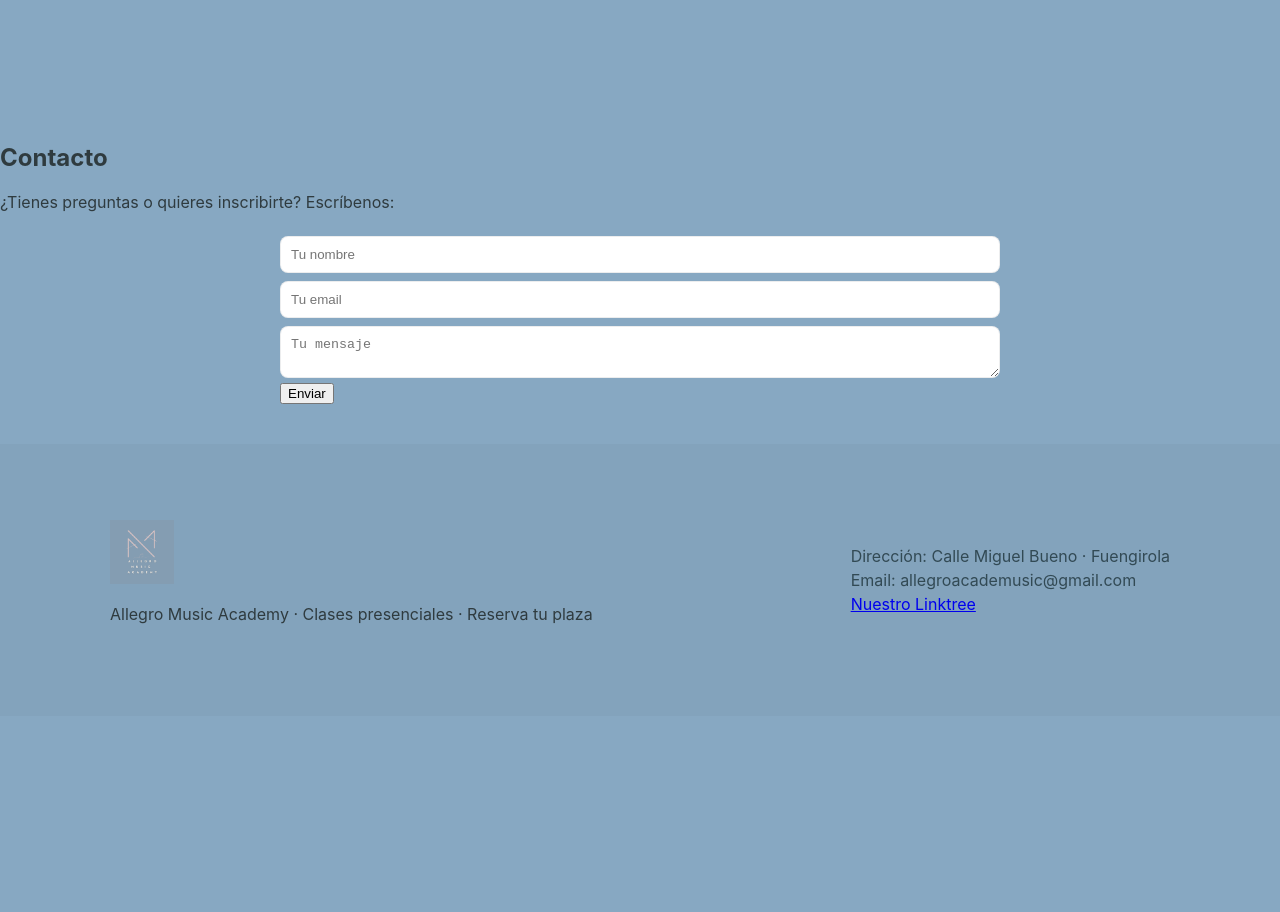
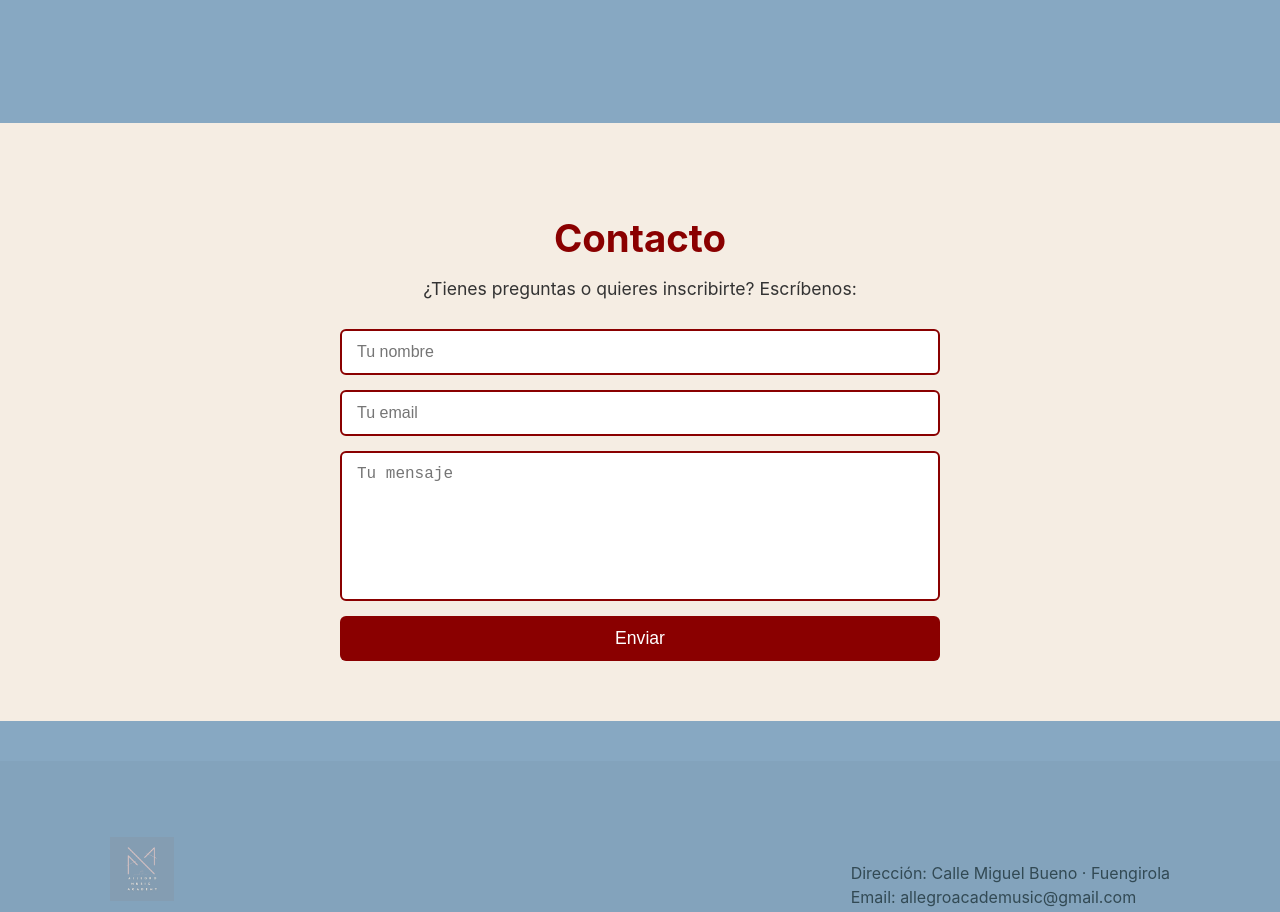
Before and after one commit to allegroacademusic/allegro-music-academy, a React (Vite) app: page / in a window 1280 px wide. Shown: the part 1960-2872 px from the top of the page. Before the commit the page ends 2676 px from the top, so only its background shows below. Built offline with nearby package versions, Linux system fonts and the light colour scheme.

Commit message:
Update style.css

```diff
--- a/src/style.css
+++ b/src/style.css
@@ -39,11 +39,65 @@ body{margin:0;font-family:Inter,system-ui,-apple-system,'Segoe UI',Roboto,"Helve
 .price-card{background:var(--card);padding:18px;border-radius:10px;min-width:170px;flex:1;box-shadow:var(--shadow);text-align:center}
 .small-note{margin-top:12px;color:rgba(16,36,40,0.6)}
 
-/* CONTACT */
-.contact-form{max-width:720px;margin:0 auto}
-.contact-form .row{display:flex;gap:12px}
-.contact-form input, .contact-form textarea{width:100%;padding:10px;border-radius:8px;border:1px solid rgba(16,36,40,0.08);margin-top:8px}
-.form-actions{margin-top:12px;text-align:right}
+/* ====== CONTACTO ====== */
+
+.contact {
+  padding: 60px 20px;
+  background: #F5EDE3; /* crema */
+  text-align: center;
+}
+
+.contact h2 {
+  font-size: 2.4rem;
+  color: #8A0000; /* rojo vino del logo */
+  margin-bottom: 10px;
+}
+
+.contact p {
+  font-size: 1.1rem;
+  margin-bottom: 30px;
+  color: #333;
+}
+
+/* Formulario */
+.contact-form {
+  max-width: 600px;
+  margin: 0 auto;
+  display: flex;
+  flex-direction: column;
+  gap: 15px;
+}
+
+.contact-form input,
+.contact-form textarea {
+  padding: 12px 15px;
+  border: 2px solid #8A0000;
+  border-radius: 6px;
+  font-size: 1rem;
+  outline: none;
+  background: white;
+}
+
+.contact-form textarea {
+  height: 150px;
+  resize: none;
+}
+
+/* Botón */
+.contact-form button {
+  background: #8A0000;
+  color: white;
+  padding: 12px 20px;
+  font-size: 1.1rem;
+  border: none;
+  border-radius: 6px;
+  cursor: pointer;
+  transition: 0.3s;
+}
+
+.contact-form button:hover {
+  background: #600000;
+}
 
 /* FOOTER */
 .site-footer{padding:28px 0;background:rgba(0,0,0,0.03);margin-top:40px}
```
